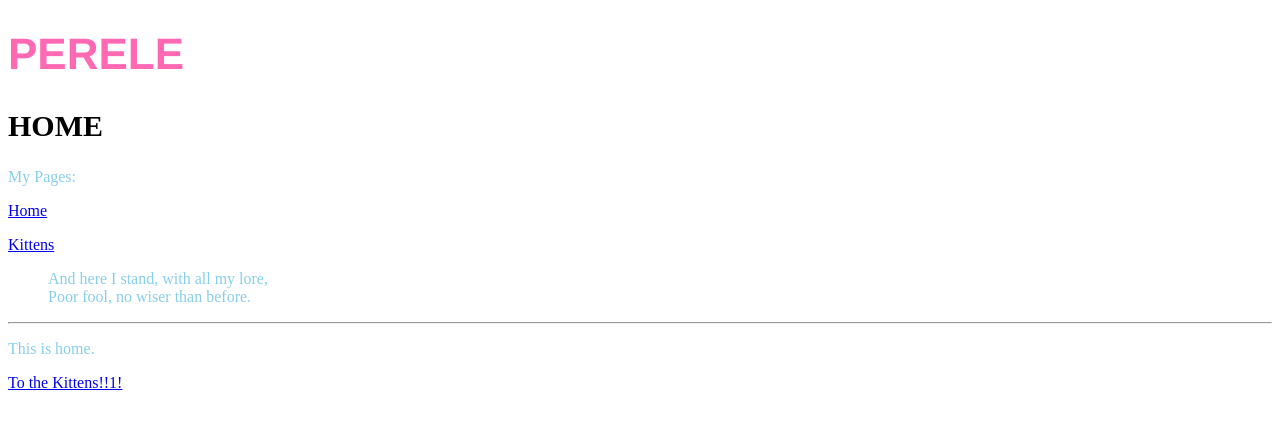
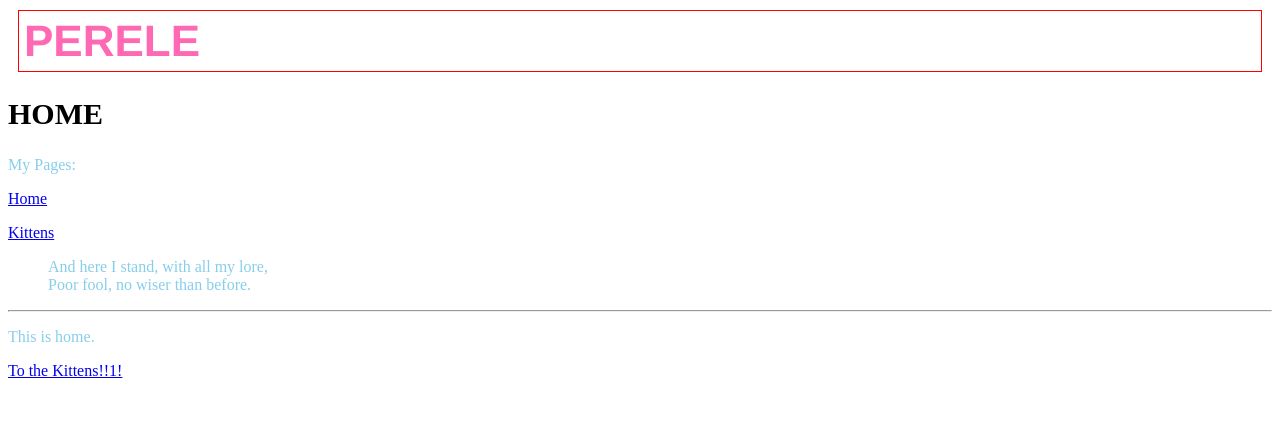
Before and after one commit to Perele/Perele.github.io, a Jekyll site: the page built from index.html, in a window 1280 px wide. Shown: the top 429 px of the page. Built offline with Jekyll 4.4.1, drawn with Linux system fonts in a browser that asks for light colours.

Commit message:
Update style.css

```diff
--- a/css/style.css
+++ b/css/style.css
@@ -1,7 +1,10 @@
 h1 {color: hotpink;
     font-family: Helvetica;
     font-size: 44px;
-    text-transform: uppercase;}
+    text-transform: uppercase;
+    border: 1px solid red;
+    margin: 10px;
+    padding: 5px;}
 h2 {font-size: 30px;
     font-family: Futura;
     text-transform: uppercase;}
```
